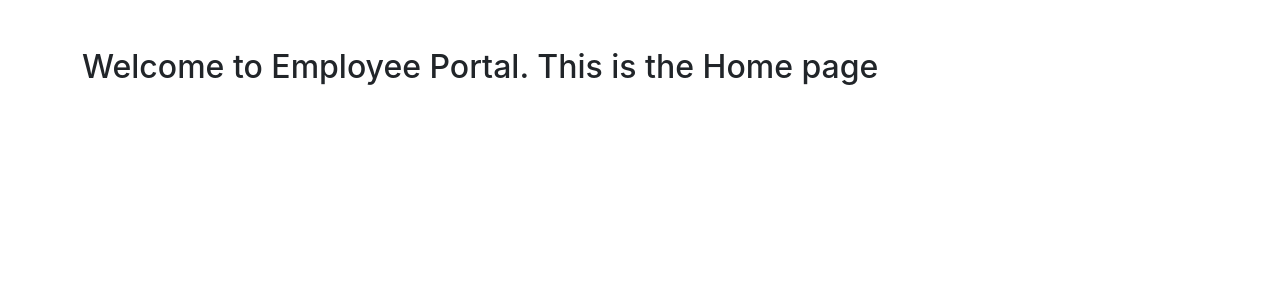
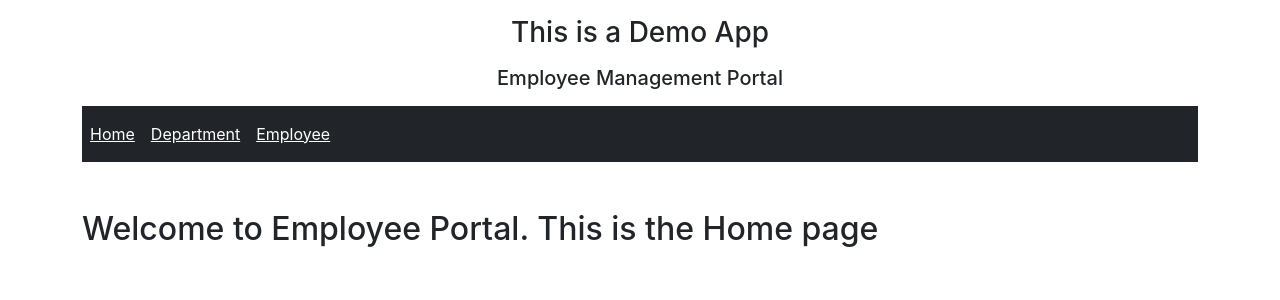
Before and after one commit to sphelelemendu/react-and-webapi-upskilling-front-end, a React (Create React App) app: page / in a window 1280 px wide. Shown: the top 300 px of the page. Built offline with nearby package versions, Linux system fonts and the light colour scheme.

Commit message:
Added Navigation

```diff
--- a/src/App.js
+++ b/src/App.js
@@ -1,8 +1,8 @@
-import logo from './logo.svg';
+
 import './App.css';
-import Button from 'react-bootstrap/Button'
 import { Home } from './Components/Home';
 import { Department } from './Components/Department';
+import { Navigation } from './Components/Navigation';
 
 import { Employee } from './Components/Employee';
 import { BrowserRouter, Router, Route, Routes } from 'react-router-dom';
@@ -12,6 +12,9 @@ function App() {
   return (
     <BrowserRouter>
     <div className="container">
+      <h3 className='m-3 d-flex justify-content-center'>This is a Demo App</h3>
+      <h5 className='m-3 d-flex justify-content-center'>Employee Management Portal</h5>
+        <Navigation/>
         <Routes>
           <Route path='/' Component={Home} exact/>
           <Route path='/Department' Component={Department}/>
--- /dev/null
+++ b/src/Components/Navigation.js
@@ -0,0 +1,20 @@
+import React, { Component } from "react";
+import { NavLink } from "react-router-dom";
+import { Navbar, Nav } from "react-bootstrap";
+
+export class Navigation extends Component {
+
+    render() {
+        return (
+            <Navbar bg="dark" expand="lg">
+
+                <Navbar.Toggle aria-controls="basic-navbar-nav" />
+                <Navbar.Collapse id="basic-navbar-nav">
+                    <NavLink className="d-inline p-2 bg-dark text-white" to="/">Home</NavLink>
+                    <NavLink className="d-inline p-2 bg-dark text-white" to="/department">Department</NavLink>
+                    <NavLink className="d-inline p-2 bg-dark text-white" to="/employee">Employee</NavLink>
+                </Navbar.Collapse>
+            </Navbar>
+        )
+    }
+}
```
